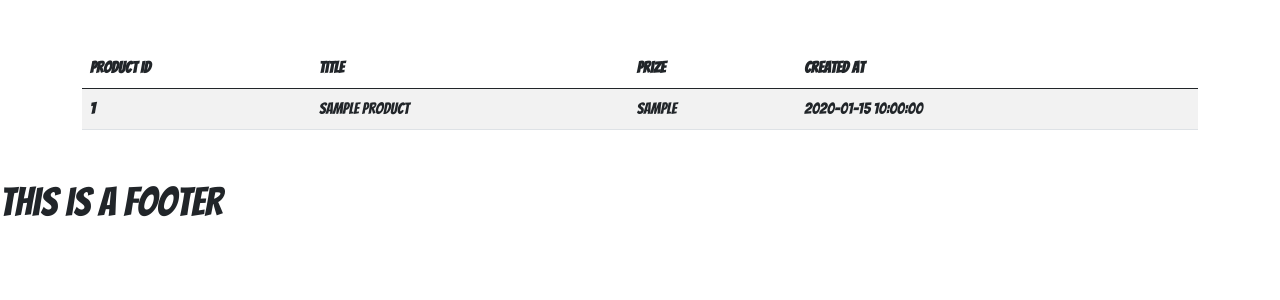
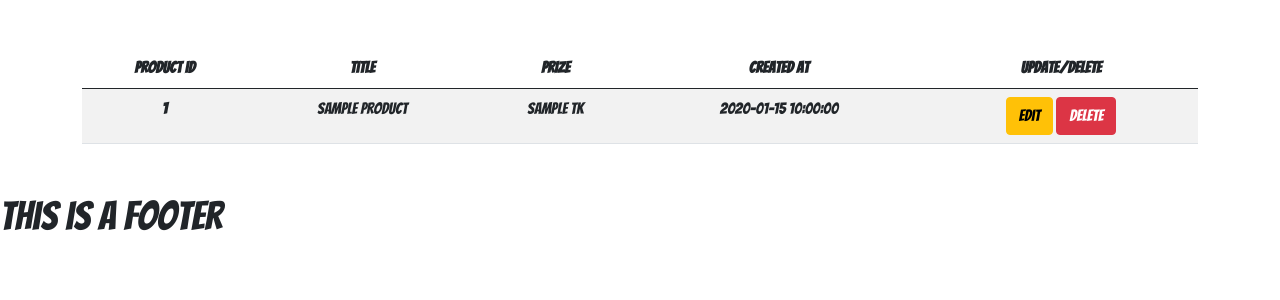
Before and after one commit to Ariyan0047/Crud-Application, a PHP site: page / in a window 1280 px wide. Shown: the top 300 px of the page. Run offline with PHP 8.4, Linux system fonts and the light colour scheme; tables that the repository leaves empty or names only in its code hold one stand-in row (values such as "Sample post").

Commit message:
display data

```diff
--- a/templates/data.php
+++ b/templates/data.php
@@ -5,24 +5,27 @@ $products = $statement->fetchAll(PDO::FETCH_ASSOC);
 ?>
 
 <div class="container mt-5 mb-5">
-    <table class="table table-striped">
+    <table class="table table-striped text-center">
         <thead>
             <tr>
                 <th scope="col">product id</th>
                 <th scope="col">title</th>
                 <th scope="col">prize</th>
                 <th scope="col">created at</th>
+                <th scope="col">update/delete</th>
             </tr>
         </thead>
         <tbody>
             <?php foreach ($products as $product): ?>
             <tr>
-                <th scope="row"><?php echo htmlspecialchars(
-                  $product["id"]
-                ); ?></th>
+                <th><?php echo htmlspecialchars($product["id"]); ?></th>
                 <td><?php echo htmlspecialchars($product["title"]); ?></td>
-                <td><?php echo htmlspecialchars($product["prize"]); ?></td>
+                <td><?php echo htmlspecialchars($product["prize"]); ?> tk</td>
                 <td><?php echo htmlspecialchars($product["created_at"]); ?></td>
+                <td>
+                    <button class="btn btn-warning">edit</button>
+                    <button class="btn btn-danger">delete</button>
+                </td>
             </tr>
             <?php endforeach; ?>
         </tbody>
```
